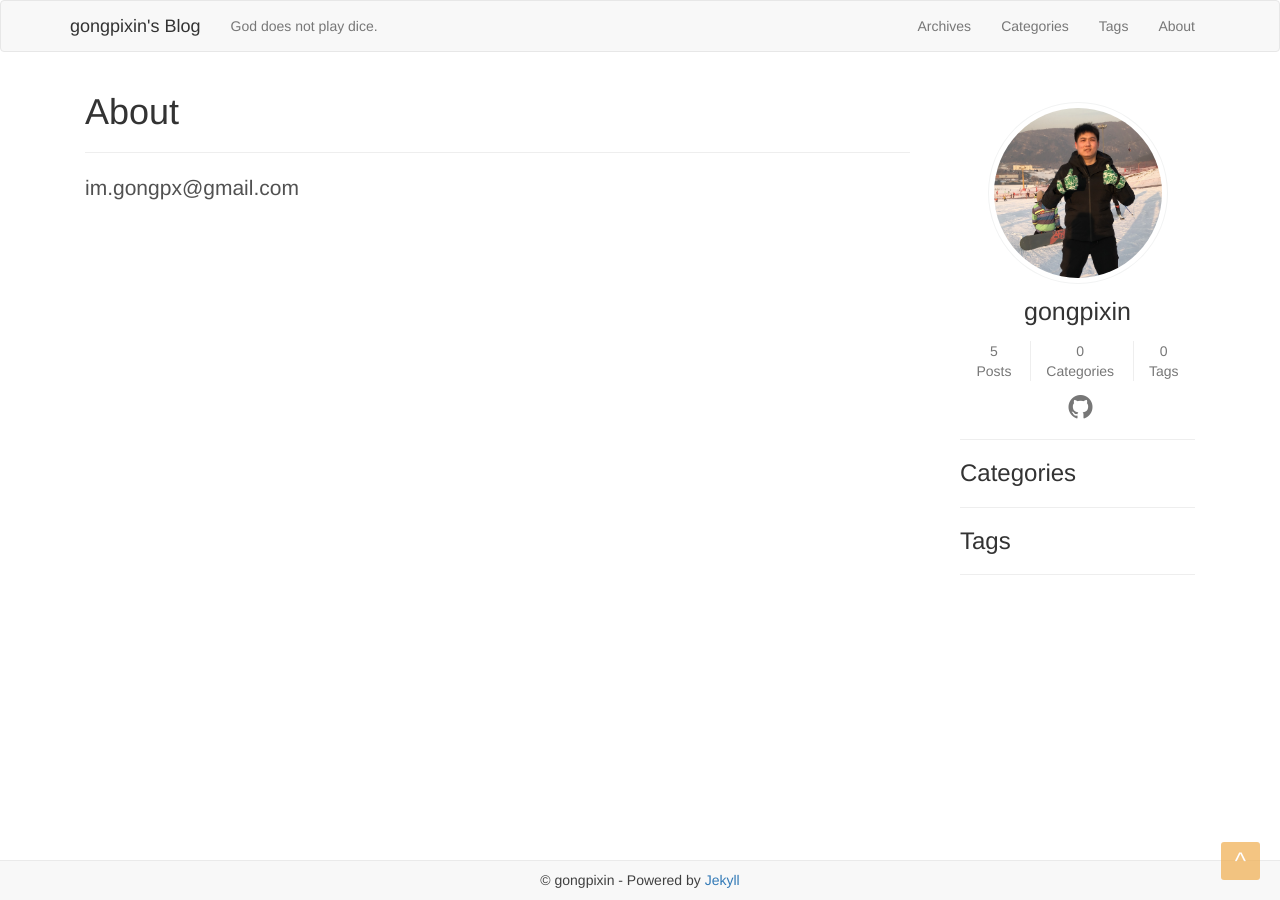
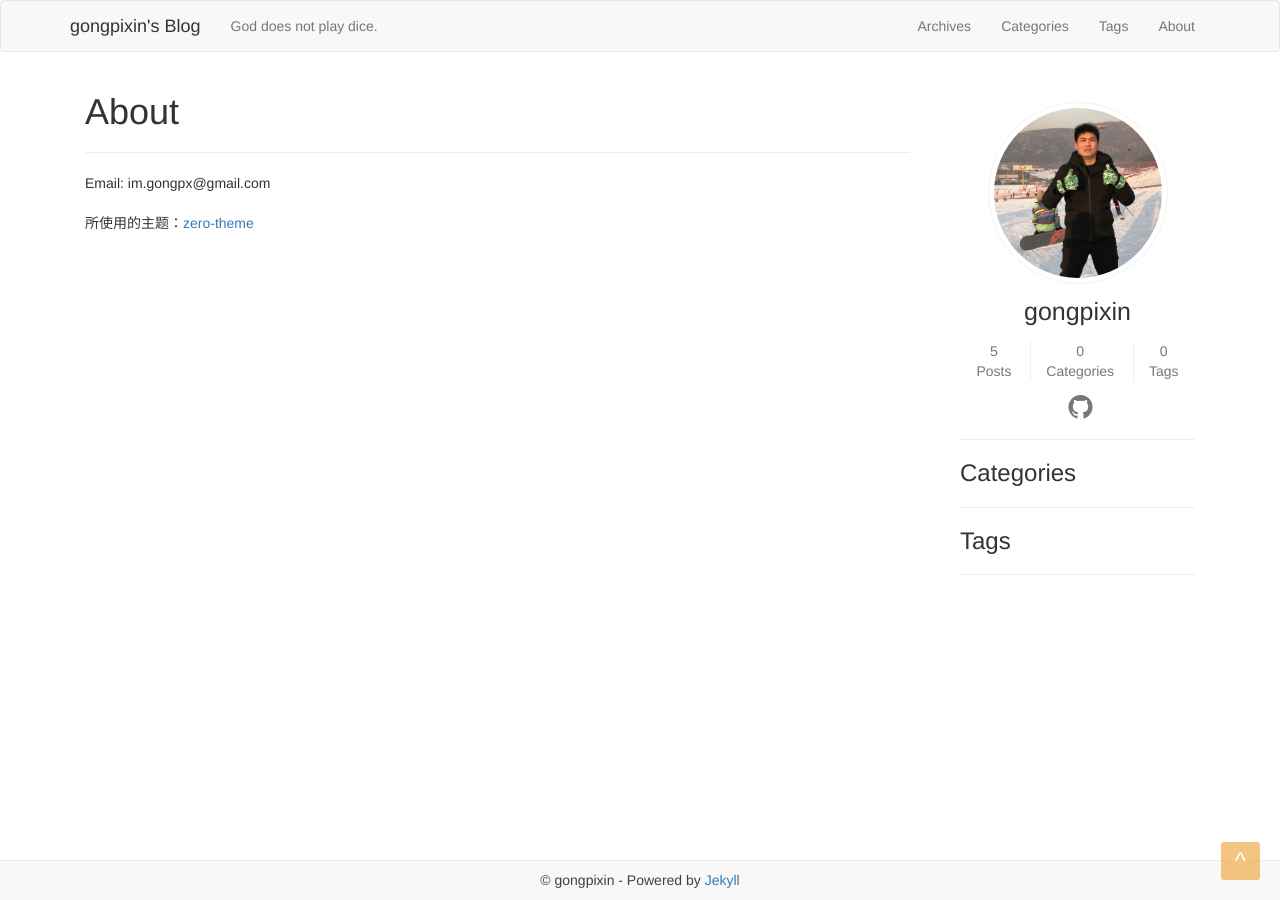
Before and after one commit to gongpixin/gongpixin.github.io, a Jekyll site: the page built from about.html, in a window 1280 px wide. Built offline with Jekyll 4.4.1, drawn with Linux system fonts in a browser that asks for light colours.

Commit message:
up about.html

```diff
--- a/about.html
+++ b/about.html
@@ -8,7 +8,9 @@ title: About me
     <div class="content posts col-md-9">
       <h1>About</h1>
       <hr>
-      <p class="lead">im.gongpx@gmail.com</p>
+      Email: im.gongpx@gmail.com <br><br>
+
+      所使用的主题：<a href="https://github.com/lszero/zero-theme" target="_blank">zero-theme</a>
     </div>
 
     <div class="col-md-3 main-sidebar">
```
